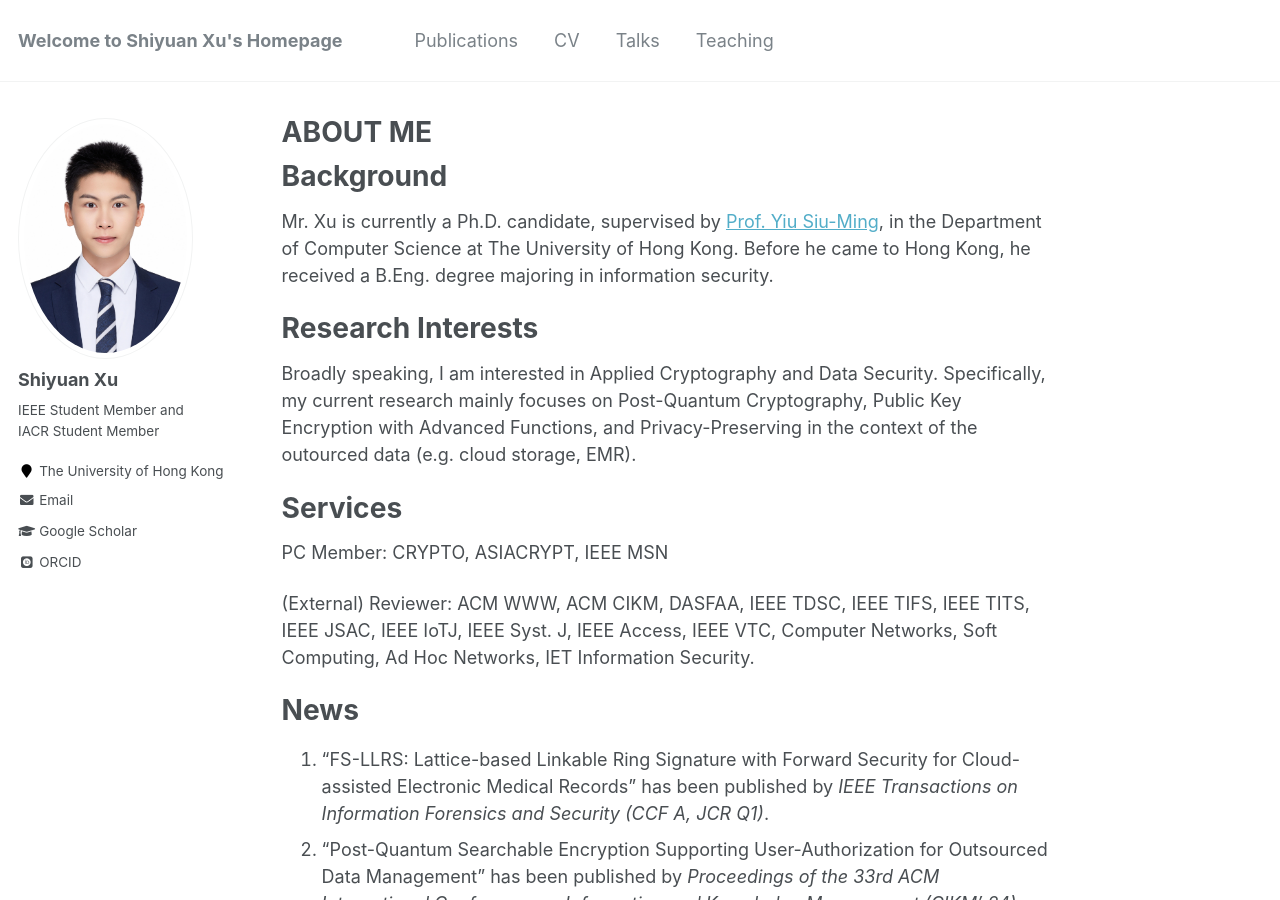
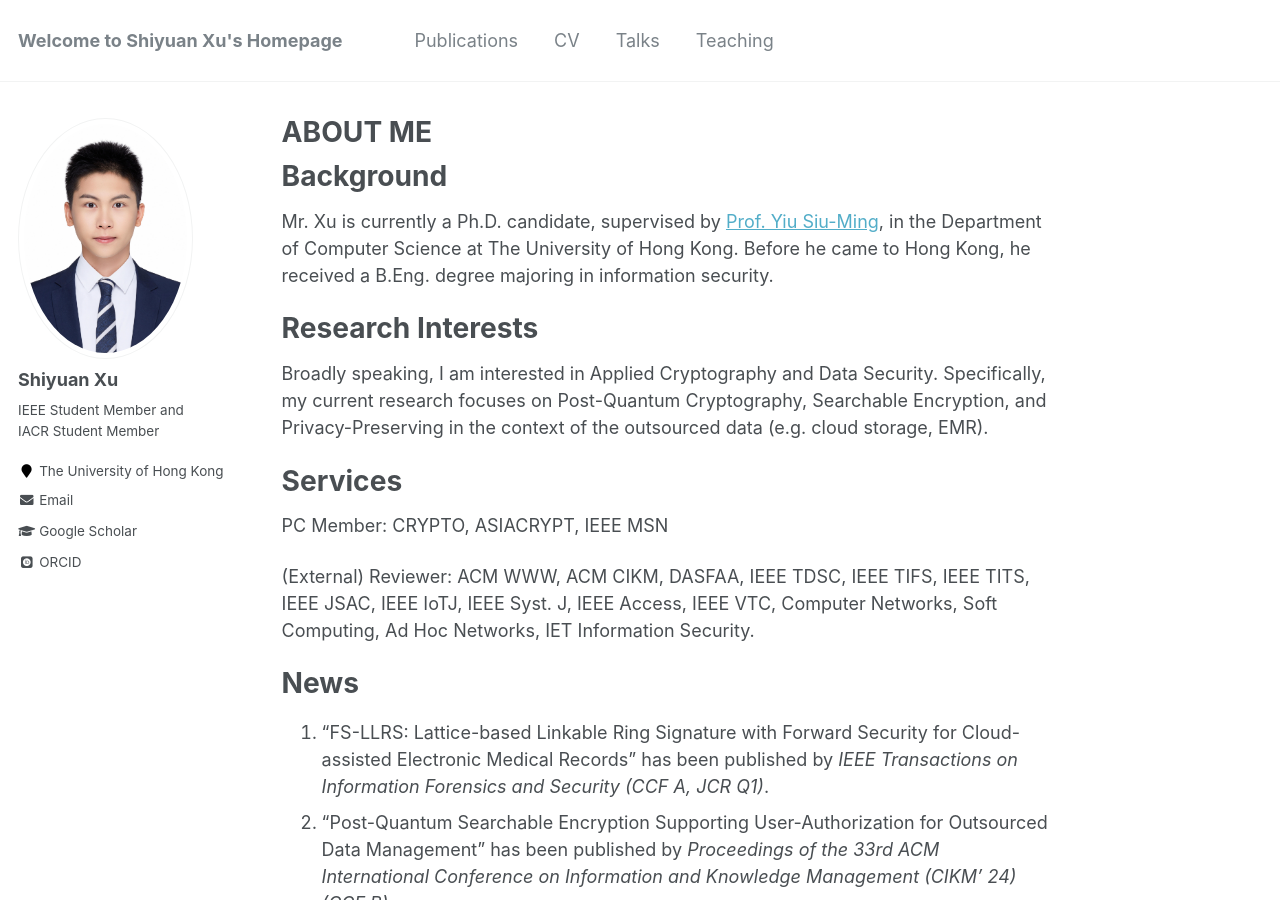
Before and after one commit to shiyuanjack/shiyuanjack.github.io, a Jekyll site: the page built from _pages/about.md, in a window 1280 px wide and 900 px high. Built offline with Jekyll 4.4.1, drawn with Linux system fonts in a browser that asks for light colours; some web fonts are replaced.

Commit message:
about.md

```diff
--- a/_pages/about.md
+++ b/_pages/about.md
@@ -15,7 +15,7 @@ Mr. Xu is currently a Ph.D. candidate, supervised by [Prof. Yiu Siu-Ming](https:
 
 Research Interests
 ======
-Broadly speaking, I am interested in Applied Cryptography and Data Security. Specifically, my current research mainly focuses on Post-Quantum Cryptography, Public Key Encryption with Advanced Functions, and Privacy-Preserving in the context of the outourced data (e.g. cloud storage, EMR).
+Broadly speaking, I am interested in Applied Cryptography and Data Security. Specifically, my current research focuses on Post-Quantum Cryptography, Searchable Encryption, and Privacy-Preserving in the context of the outsourced data (e.g. cloud storage, EMR).
 
 Services
 ======
```
